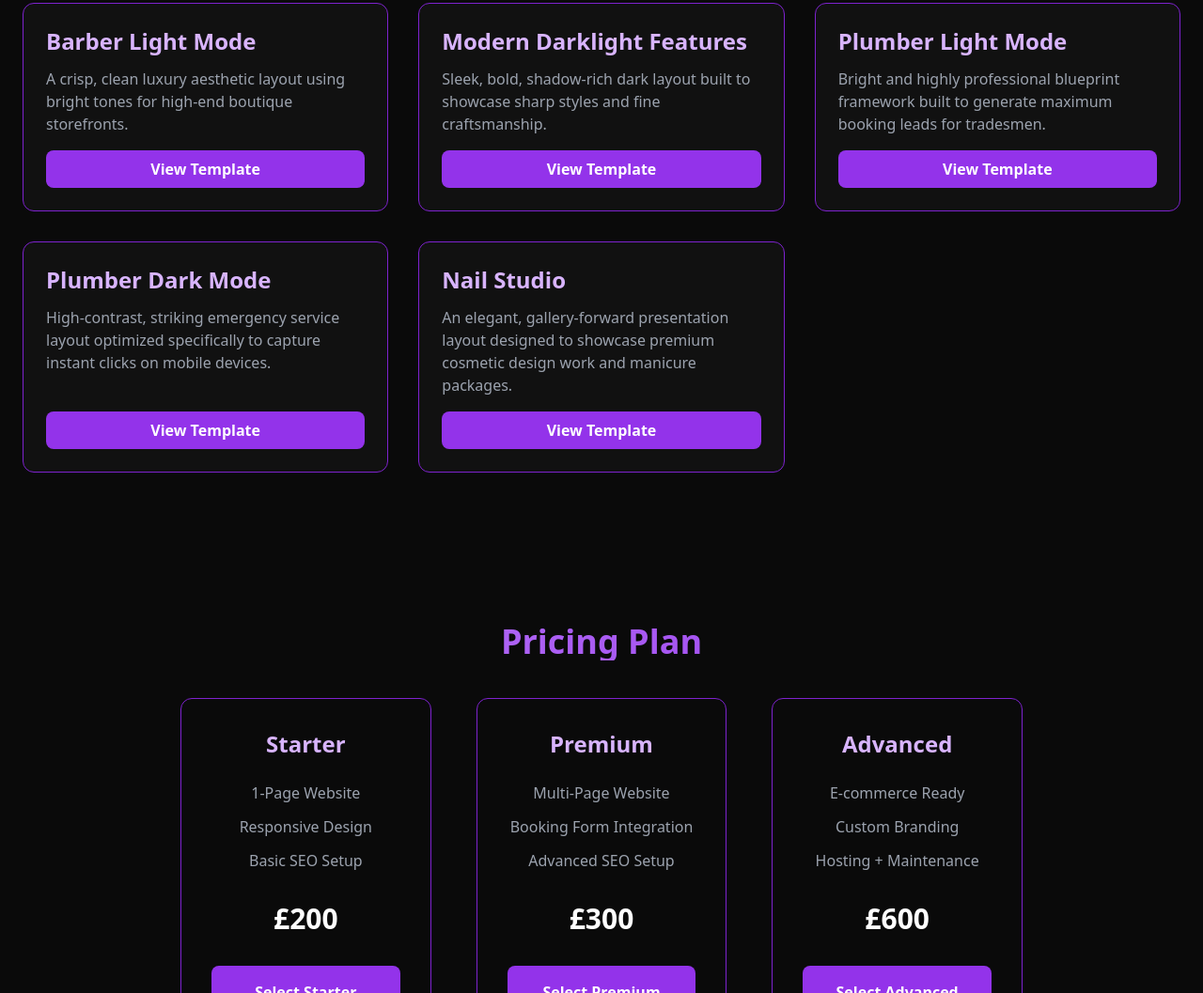
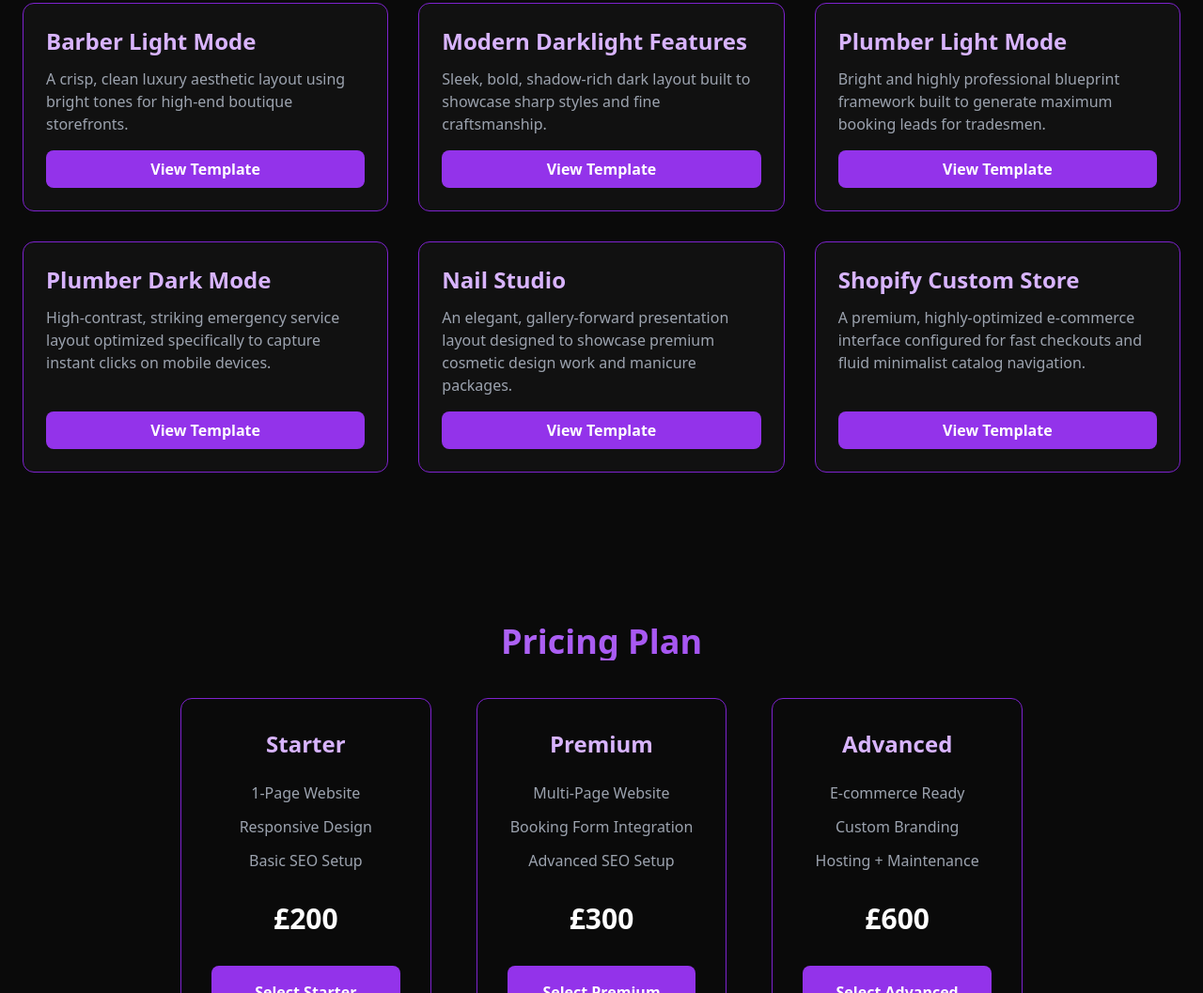
Before and after one commit to maish-bot/MaiWebStudio, a plain HTML site: page index.html in a window 1280 px wide. Shown: the part 823-1880 px from the top of the page at 94% size. Drawn offline with nearby package versions, Linux system fonts and the light colour scheme.

Commit message:
Update index.html

```diff
--- a/index.html
+++ b/index.html
@@ -162,6 +162,16 @@
       </button>
     </a>
 
+    <!-- NEW STOREFRONT CARD -->
+    <a href="https://shopify-ten-chi.vercel.app" target="_blank"
+       class="block bg-[#111111] p-6 rounded-xl border border-purple-700 hover:border-purple-400 transition flex flex-col">
+      <h3 class="text-2xl font-semibold mb-3 text-purple-300">Shopify Custom Store</h3>
+      <p class="text-gray-400 mb-4 flex-grow">A premium, highly-optimized e-commerce interface configured for fast checkouts and fluid minimalist catalog navigation.</p>
+      <button class="w-full py-2 bg-purple-600 hover:bg-purple-500 text-white font-semibold rounded-lg mt-auto transition">
+        View Template
+      </button>
+    </a>
+
   </div>
 </section>
 
```
